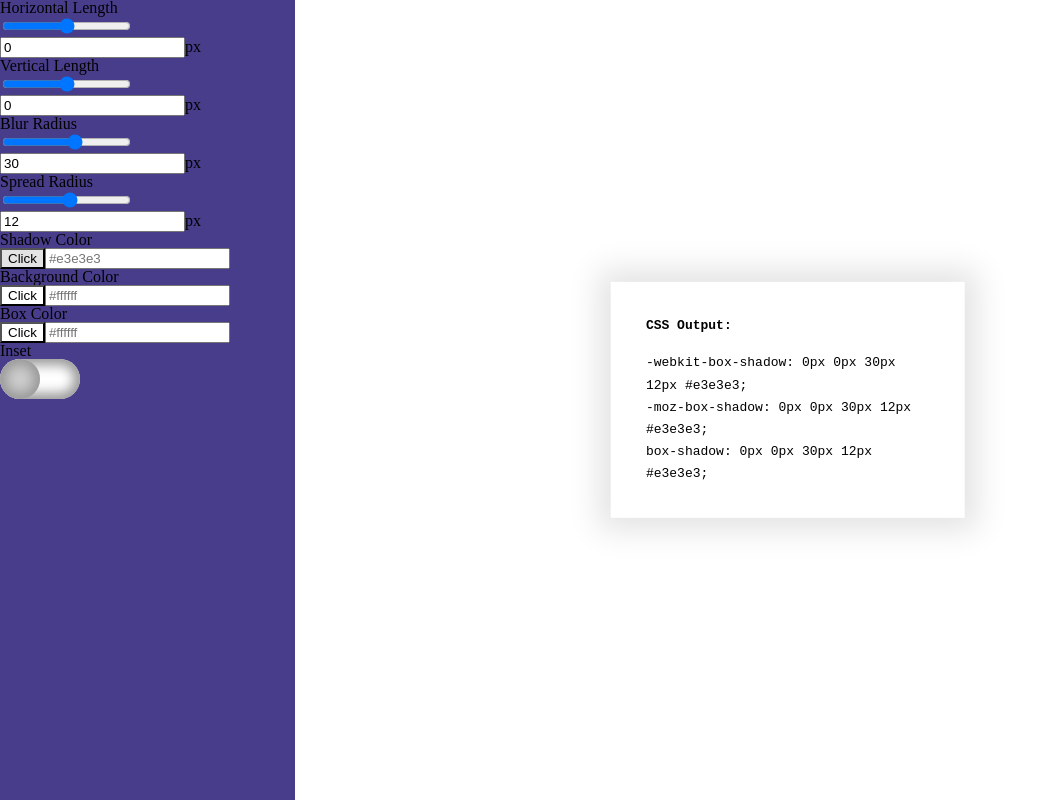
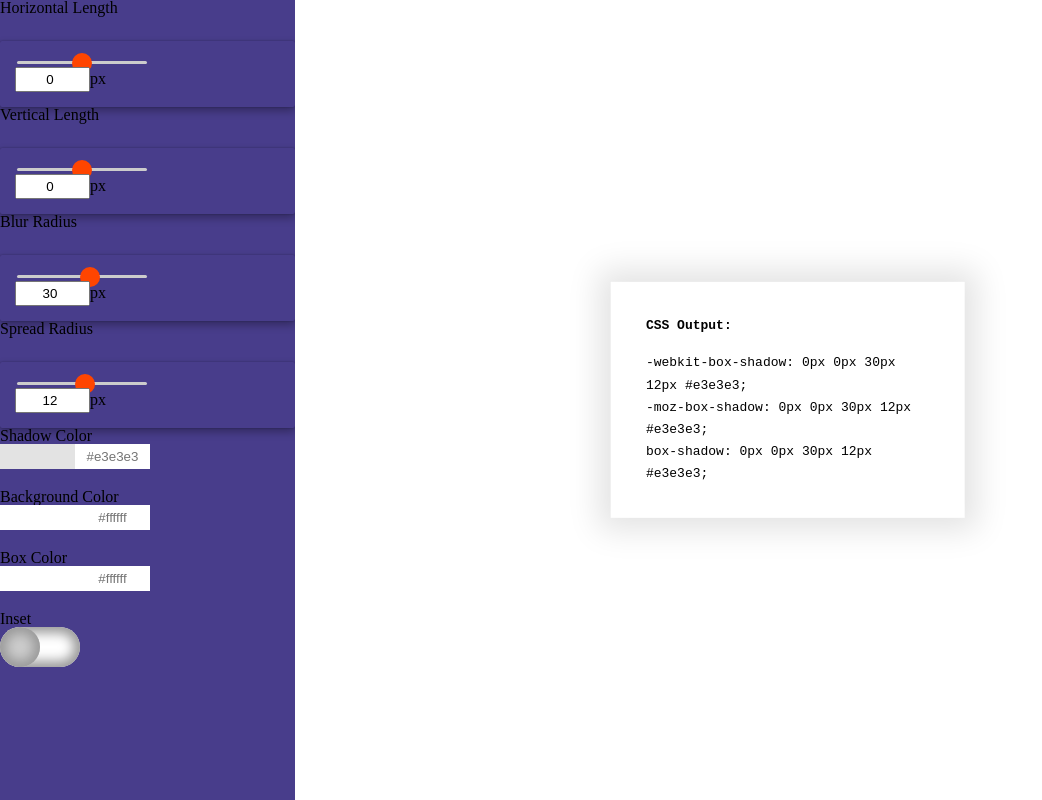
Before and after one commit to kourosh-neyestani/CSS-Box-Shadow-Generator, a React (Create React App) app: page / in a window 1280 px wide. Shown: the whole page, without its empty margins (0-1042 px from the left). Built offline with nearby package versions, Linux system fonts and the light colour scheme.

Commit message:
Added some styles

```diff
--- a/src/components/InputRangeSlider/style.css
+++ b/src/components/InputRangeSlider/style.css
@@ -0,0 +1,54 @@
+.input-range-slider {
+    display: block;
+    position: relative;
+    padding: 10px 0 15px 15px;
+    border-radius: 2px;
+    box-shadow: rgba(0, 0, 0, 0.3) 0px 0px 2px, rgba(0, 0, 0, 0.3) 0px 4px 8px;
+    margin-top: 25px;
+}
+.input-range-slider:before {
+    top: -5px;
+    right: 52px;
+    width: 10px;
+    height: 10px;
+    content: '';
+    display: block;
+    z-index: 99999;
+    position: absolute;
+    transform: rotate(45deg);
+}
+.wrapper .options .range-slider span {
+    top: 14px;
+    right: 15px;
+    color: #999;
+    font-size: 14px;
+    font-weight: 600;
+    display: inline-block;
+    position: absolute;
+    padding-left: 12px;
+}
+.input-range-slider input[type="range"] {
+    width: 130px;
+    height: 3px;
+    outline: none;
+    border-radius: 30px;
+    background-color: #ccc;
+    -webkit-appearance: none;
+}
+.input-range-slider input::-webkit-slider-thumb  {
+  -webkit-appearance: none !important;
+  width: 20px;
+  height: 20px;
+  display: block;
+  border-radius: 50%;
+  background-color: orangered;
+  transition: all 0.5s ease;
+}
+
+
+.input-range-slider input[type="number"] {
+    width: 75px;
+    height: 25px;
+    padding-left: 12px;
+    text-align: center;
+}
--- a/src/components/InputSetColor/index.js
+++ b/src/components/InputSetColor/index.js
@@ -18,7 +18,7 @@ function InputSetColor(props) {
             <label>{label}</label>
             <div className={["input-color-picker", show && "active"].join(" ")}>
                 <button type="button" style={style} onClick={() => handleClick(true)}>
-                    <span>Click</span>
+                    <span></span>
                 </button>
                 <input type="text" placeholder={value} />
                 <div className="color-picker">
--- a/src/components/InputSetColor/style.css
+++ b/src/components/InputSetColor/style.css
@@ -1,5 +1,23 @@
 .input-color-picker {
+    height: 45px;
+    display: block;
     position: relative;
+}
+.input-color-picker input {
+    width: 75px;
+    height: 25px;
+    border: 0;
+    outline: 0;
+    padding: 3px;
+    text-align: center;
+}
+.input-color-picker button {
+    width: 75px;
+    height: 25px;
+    float: left;
+    border: 0;
+    outline: 0;
+    background-color: orange;
 }
 .input-color-picker .color-picker {
     left: 0;
```
